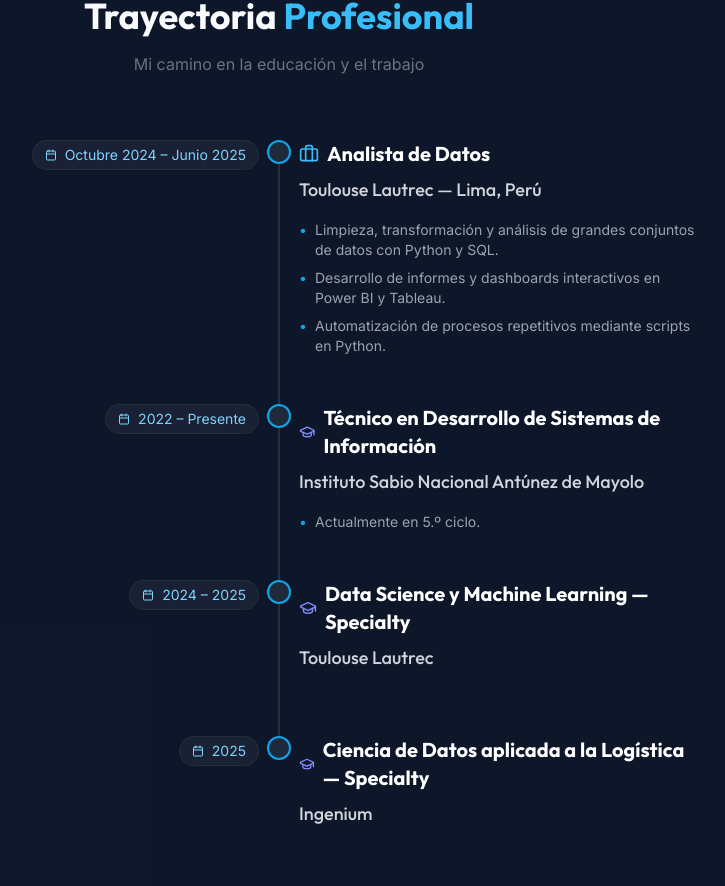
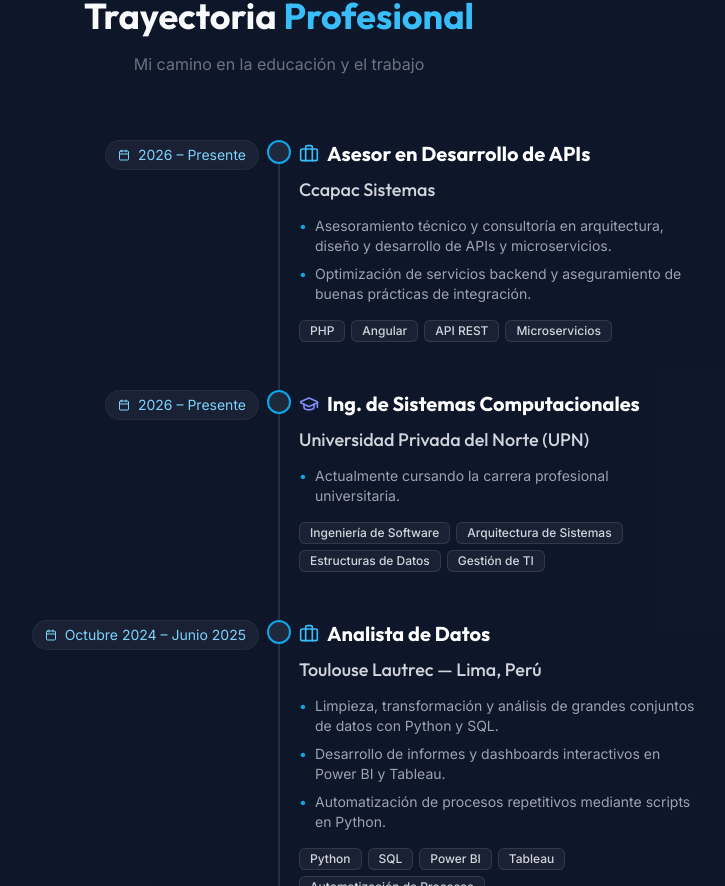
Before and after one commit to Francotirador2023/jony-portfolio, a React (Vite) app: page / in a window 1280 px wide. Shown: the part 1914-2800 px from the top of the page, without its empty margins (361-1086 px from the left). Built offline with nearby package versions, Linux system fonts and the light colour scheme.

Commit message:
feat: actualizar trayectoria profesional y tecnologias (Ccapac Sistemas, UPN, 2026)

```diff
--- a/src/pages/Experience.jsx
+++ b/src/pages/Experience.jsx
@@ -2,7 +2,7 @@ import React from 'react';
 import { motion } from 'framer-motion';
 import { Briefcase, GraduationCap, Calendar } from 'lucide-react';
 
-const TimelineItem = ({ title, organization, date, type, description, isLast }) => (
+const TimelineItem = ({ title, organization, date, type, description, technologies, isLast }) => (
     <div className="relative pl-8 md:pl-0 md:grid md:grid-cols-2 md:gap-10 group">
         {/* Line */}
         {!isLast && (
@@ -26,16 +26,29 @@ const TimelineItem = ({ title, organization, date, type, description, isLast })
                 {type === 'work' ? <Briefcase className="w-5 h-5 text-primary-400" /> : <GraduationCap className="w-5 h-5 text-indigo-400" />}
                 <h3 className="text-xl font-bold text-white font-heading">{title}</h3>
             </div>
-            <h4 className="text-lg text-gray-300 mb-4">{organization}</h4>
+            <h4 className="text-lg text-gray-300 mb-3">{organization}</h4>
 
-            {description && (
-                <ul className="space-y-2">
+            {description && description.length > 0 && (
+                <ul className="space-y-2 mb-4">
                     {description.map((item, idx) => (
                         <li key={idx} className="text-gray-400 text-sm pl-4 relative before:content-['•'] before:absolute before:left-0 before:text-primary-500">
                             {item}
                         </li>
                     ))}
                 </ul>
+            )}
+
+            {technologies && technologies.length > 0 && (
+                <div className="flex flex-wrap gap-1.5 mt-2">
+                    {technologies.map((tech, idx) => (
+                        <span
+                            key={idx}
+                            className="px-2.5 py-0.5 text-xs font-medium bg-white/5 text-gray-300 rounded-md border border-white/10 group-hover:border-primary-500/30 group-hover:text-primary-300 transition-colors duration-300"
+                        >
+                            {tech}
+                        </span>
+                    ))}
+                </div>
             )}
         </div>
     </div>
@@ -45,6 +58,27 @@ const Experience = () => {
     const items = [
         {
             type: 'work',
+            title: 'Asesor en Desarrollo de APIs',
+            organization: 'Ccapac Sistemas',
+            date: '2026 – Presente',
+            description: [
+                'Asesoramiento técnico y consultoría en arquitectura, diseño y desarrollo de APIs y microservicios.',
+                'Optimización de servicios backend y aseguramiento de buenas prácticas de integración.'
+            ],
+            technologies: ['PHP', 'Angular', 'API REST', 'Microservicios']
+        },
+        {
+            type: 'education',
+            title: 'Ing. de Sistemas Computacionales',
+            organization: 'Universidad Privada del Norte (UPN)',
+            date: '2026 – Presente',
+            description: [
+                'Actualmente cursando la carrera profesional universitaria.'
+            ],
+            technologies: ['Ingeniería de Software', 'Arquitectura de Sistemas', 'Estructuras de Datos', 'Gestión de TI']
+        },
+        {
+            type: 'work',
             title: 'Analista de Datos',
             organization: 'Toulouse Lautrec — Lima, Perú',
             date: 'Octubre 2024 – Junio 2025',
@@ -52,28 +86,38 @@ const Experience = () => {
                 'Limpieza, transformación y análisis de grandes conjuntos de datos con Python y SQL.',
                 'Desarrollo de informes y dashboards interactivos en Power BI y Tableau.',
                 'Automatización de procesos repetitivos mediante scripts en Python.'
-            ]
+            ],
+            technologies: ['Python', 'SQL', 'Power BI', 'Tableau', 'Automatización de Procesos']
         },
         {
             type: 'education',
-            title: 'Técnico en Desarrollo de Sistemas de Información',
-            organization: 'Instituto Sabio Nacional Antúnez de Mayolo',
-            date: '2022 – Presente',
-            description: ['Actualmente en 5.º ciclo.']
+            title: 'Ciencia de Datos aplicada a la Logística — Specialty',
+            organization: 'Ingenium',
+            date: '2025',
+            description: [
+                'Especialización en análisis predictivo, optimización de cadena de suministro y toma de decisiones basada en datos.'
+            ],
+            technologies: ['Python', 'Machine Learning', 'Optimización Logística', 'Power BI', 'Modelado de Datos']
         },
         {
             type: 'education',
             title: 'Data Science y Machine Learning — Specialty',
             organization: 'Toulouse Lautrec',
             date: '2024 – 2025',
-            description: []
+            description: [
+                'Especialización enfocada en modelos supervisados y no supervisados, pipelines de preprocesamiento y despliegue.'
+            ],
+            technologies: ['Python', 'Scikit-Learn', 'Pandas', 'NumPy', 'MLOps', 'Deep Learning']
         },
         {
             type: 'education',
-            title: 'Ciencia de Datos aplicada a la Logística — Specialty',
-            organization: 'Ingenium',
-            date: '2025',
-            description: []
+            title: 'Técnico en Desarrollo de Sistemas de Información',
+            organization: 'Instituto Sabio Nacional Antúnez de Mayolo',
+            date: '2022 – 2025',
+            description: [
+                'Estudios culminados (Egresado). Formación integral en desarrollo de software y gestión de bases de datos.'
+            ],
+            technologies: ['Java', 'SQL / MySQL', 'Python', 'Desarrollo Web', 'POO', 'Modelamiento de BD']
         }
     ];
 
```
